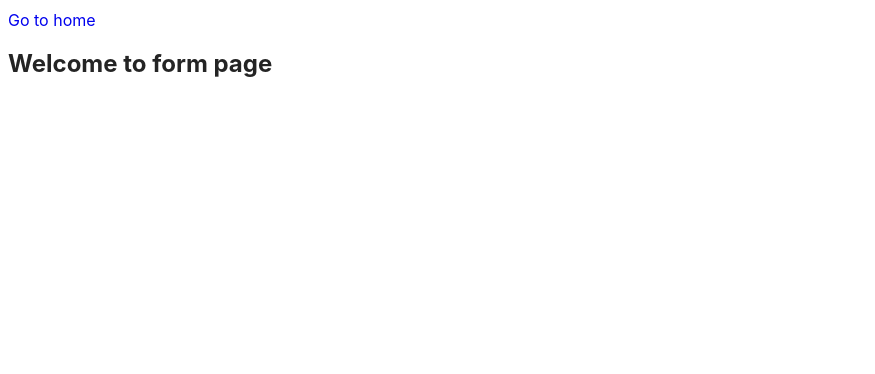
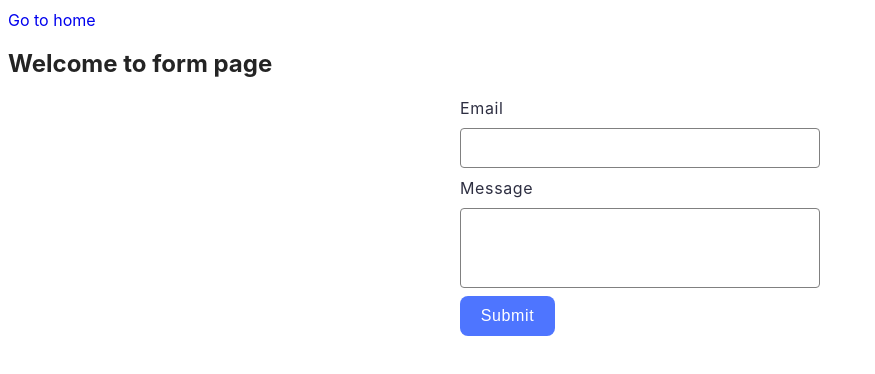
Before and after one commit to Vidiborets0012/goit-js-hw-09, a website built with Vite: page src/2-form.html in a window 1280 px wide. Shown: the whole page, without its empty margins (0-875 px from the left). Built offline with nearby package versions, Linux system fonts and the light colour scheme.

Commit message:
add 2-form.html and 2-form.js files and styles

```diff
--- a/src/2-form.html
+++ b/src/2-form.html
@@ -12,6 +12,17 @@
       <a href="./index.html">Go to home</a>
       <h1>Welcome to form page</h1>
     </section>
+    <form class="feedback-form" autocomplete="off">
+      <label>
+        Email
+        <input type="email" name="email" autofocus />
+      </label>
+      <label>
+        Message
+        <textarea name="message" rows="8"></textarea>
+      </label>
+      <button type="submit">Submit</button>
+    </form>
     <script src="./js/2-form.js" type="module"></script>
   </body>
 </html>
--- a/src/css/styles.css
+++ b/src/css/styles.css
@@ -62,3 +62,80 @@ a {
   height: 200px;
   object-fit: cover;
 }
+
+/* Завдання 2. */
+
+.feedback-form {
+  display: flex;
+  margin: 0 auto;
+  align-items: flex-start;
+  justify-content: flex-start;
+  flex-direction: column;
+  gap: 8px;
+  width: 360px;
+  height: 192px;
+}
+
+.feedback-form label {
+  display: flex;
+  align-items: flex-start;
+  justify-content: flex-start;
+  flex-direction: column;
+  gap: 8px;
+  width: 360px;
+  font-weight: 400;
+  font-size: 16px;
+  line-height: 1.5;
+  letter-spacing: 0.04em;
+  color: #2e2f42;
+}
+
+.feedback-form input {
+  border: 1px solid #808080;
+  border-radius: 4px;
+  width: 360px;
+  height: 40px;
+  padding-left: 16px;
+}
+
+.feedback-form textarea {
+  border: 1px solid #808080;
+  border-radius: 4px;
+  width: 360px;
+  height: 80px;
+  padding-left: 16px;
+  resize: none;
+}
+
+.feedback-form input:hover,
+.feedback-form textarea:hover {
+  border: 1px solid #000000;
+}
+.feedback-form input:focus,
+.feedback-form textarea:focus {
+  border: 1px solid #808080;
+}
+
+.feedback-form button {
+  display: flex;
+  align-items: center;
+  justify-content: center;
+  flex-direction: row;
+  gap: 10px;
+  border-radius: 8px;
+  border: none;
+  padding: 8px 16px;
+  width: 95px;
+  height: 40px;
+  background: #4e75ff;
+  font-weight: 500;
+  font-size: 16px;
+  line-height: 1.5;
+  letter-spacing: 0.04em;
+  color: #fff;
+  cursor: pointer;
+}
+
+.feedback-form button:hover {
+  background-color: #6c8cff;
+}
--- a/src/js/2-form.js
+++ b/src/js/2-form.js
@@ -0,0 +1,48 @@
+
+const formData = {
+    email: '',
+    message: '',
+};
+
+const form = document.querySelector('.feedback-form');
+
+const saveToLocalStorage = () => {
+    localStorage.setItem('feedback-form-state', JSON.stringify(formData));
+};
+
+const loadFromLocalStorage = () => {
+    const saveData = localStorage.getItem('feedback-form-state');
+    if (saveData) {
+        return JSON.parse(saveData);
+    }
+    return null;
+};
+
+document.addEventListener('DOMContentLoaded', () => {
+    const savedData = loadFromLocalStorage();
+
+    if (savedData) {
+        formData.email = savedData.email;
+        formData.message = savedData.message;
+        formData.elements.email.value = savedData.email;
+        formData.elements.message.value = savedData.message;
+    }
+});
+
+form.addEventListener('input', (event) => {
+    formData[event.target.name] = event.target.value.trim();
+    saveToLocalStorage();
+});
+
+form.addEventListener('submit', (event) => {
+    event.preventDefault();
+    if (!formData.email || !formData.message) {
+        alert('Fill please all fields');
+        return;
+    }
+    console.log('Form Data:', formData);
+    localStorage.removeItem('feedback-form-state');
+    form.reset();
+    formData.email = '';
+    formData.message = '';
+});
```
